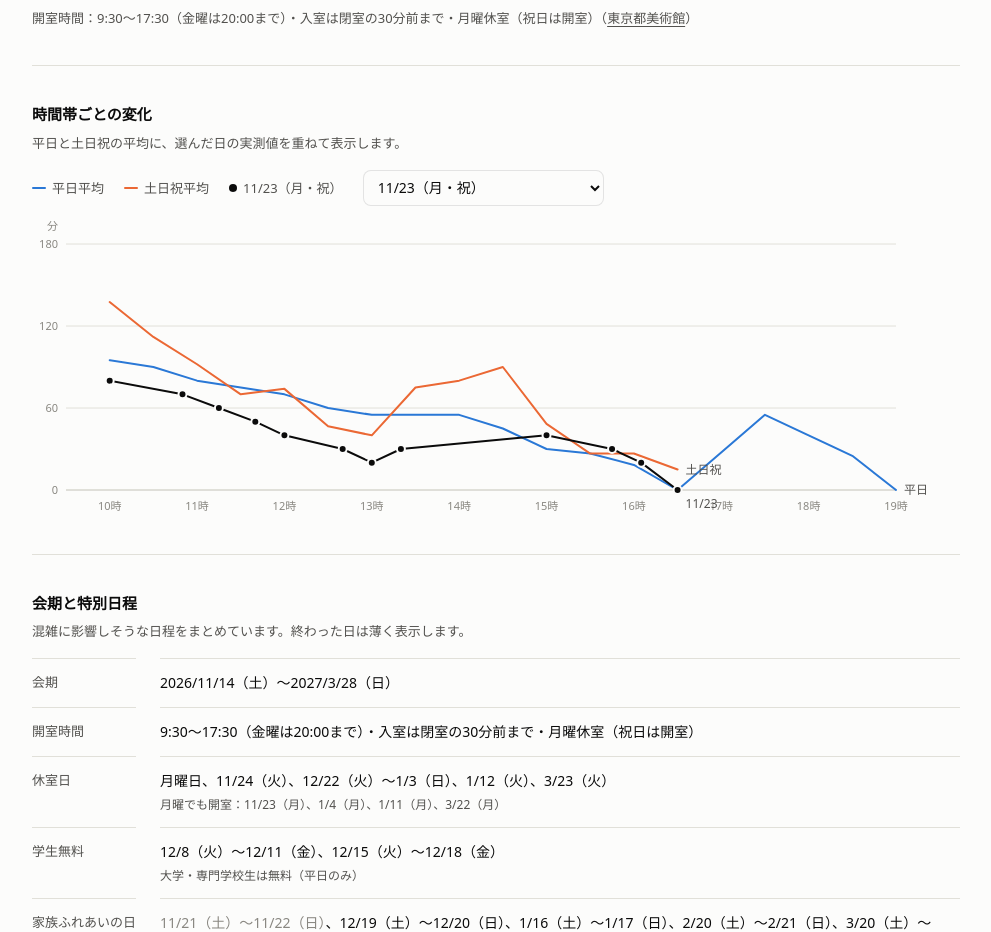
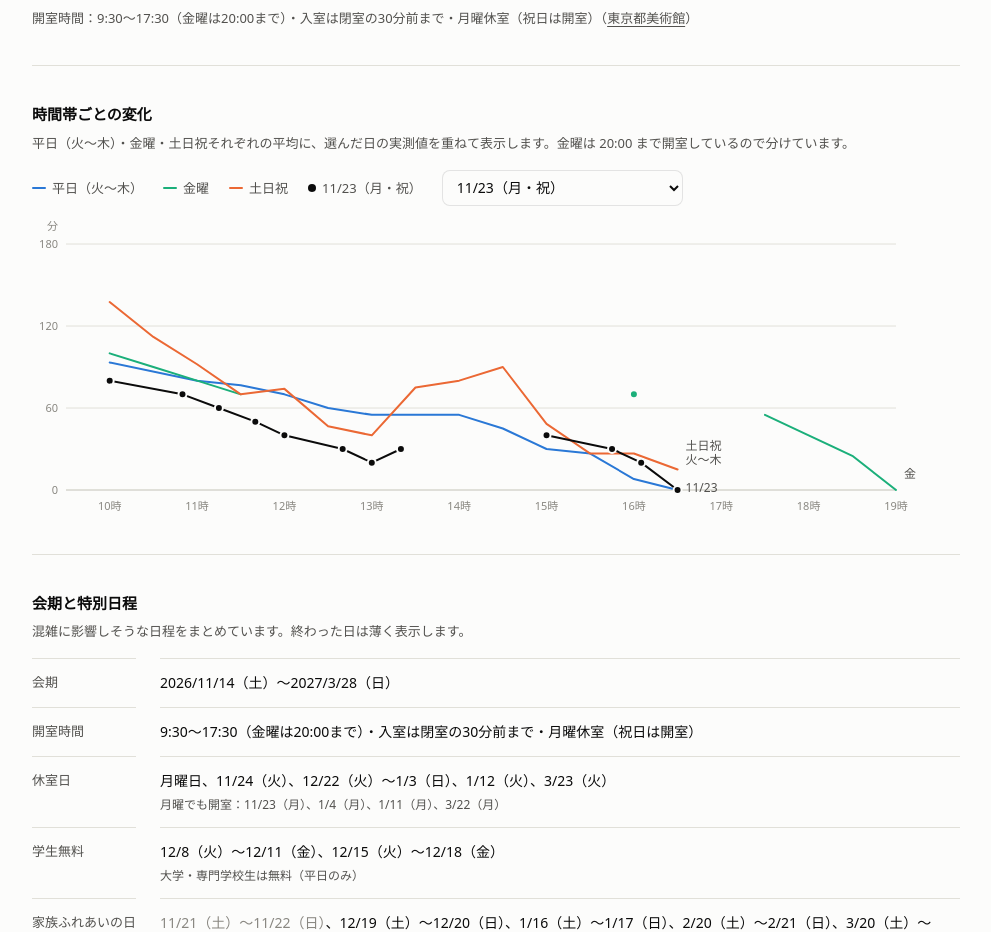
Before and after one commit to yoikoz/orsay-crowd, a website with bundled scripts: page index.html in a window 1280 px wide. Shown: the part 1080-2012 px from the top of the page, without its empty margins (144-1135 px from the left). Built offline with nearby package versions, Linux system fonts and the light colour scheme.

Commit message:
Split time-of-day chart into Tue-Thu, Friday, and weekend/holiday
- 推移グラフの平均を 平日（火〜木）・金曜・土日祝 の3系列に分割
- 1時間を超えてデータが空く区間は線を切り、孤立点は点で表示
- 右端の系列名がグラフ下端からはみ出さないよう調整

Co-Authored-By: Claude Opus 5.5 <noreply@anthropic.com>

```diff
--- a/index.html
+++ b/index.html
@@ -10,7 +10,7 @@
   color-scheme:light;
   --bg:#fcfcfb; --plane:#f2f2ef; --ink:#0b0b0b; --sub:#52514e; --muted:#898781;
   --grid:#e1e0d9; --axis:#c3c2b7; --border:rgba(11,11,11,.10);
-  --s1:#2a78d6; --s2:#eb6834; --ok:#006300; --ng:#d03b3b;
+  --s1:#2a78d6; --s2:#eb6834; --s3:#1baf7a; --ok:#006300; --ng:#d03b3b;
   --b0:#cde2fb; --b1:#9ec5f4; --b2:#5598e7; --b3:#2a78d6; --b4:#1c5cab; --b5:#0d366b;
   --f0:#0b0b0b; --f1:#0b0b0b; --f2:#fff; --f3:#fff; --f4:#fff; --f5:#fff;
 }
@@ -19,7 +19,7 @@
     color-scheme:dark;
     --bg:#1a1a19; --plane:#242423; --ink:#f0efec; --sub:#c3c2b7; --muted:#898781;
     --grid:#2c2c2a; --axis:#383835; --border:rgba(255,255,255,.10);
-    --s1:#3987e5; --s2:#d95926; --ok:#0ca30c; --ng:#e66767;
+    --s1:#3987e5; --s2:#d95926; --s3:#199e70; --ok:#0ca30c; --ng:#e66767;
     --b0:#0d366b; --b1:#184f95; --b2:#256abf; --b3:#3987e5; --b4:#6da7ec; --b5:#b7d3f6;
     --f0:#f0efec; --f1:#f0efec; --f2:#fff; --f3:#fff; --f4:#0b0b0b; --f5:#0b0b0b;
   }
@@ -28,7 +28,7 @@
   color-scheme:dark;
   --bg:#1a1a19; --plane:#242423; --ink:#f0efec; --sub:#c3c2b7; --muted:#898781;
   --grid:#2c2c2a; --axis:#383835; --border:rgba(255,255,255,.10);
-  --s1:#3987e5; --s2:#d95926; --ok:#0ca30c; --ng:#e66767;
+  --s1:#3987e5; --s2:#d95926; --s3:#199e70; --ok:#0ca30c; --ng:#e66767;
   --b0:#0d366b; --b1:#184f95; --b2:#256abf; --b3:#3987e5; --b4:#6da7ec; --b5:#b7d3f6;
   --f0:#f0efec; --f1:#f0efec; --f2:#fff; --f3:#fff; --f4:#0b0b0b; --f5:#0b0b0b;
 }
@@ -180,10 +180,11 @@ footer{max-width:960px;margin:0 auto;padding:0 16px 48px;font-size:12px;color:va
 
   <section aria-labelledby="h-curve">
     <h2 id="h-curve">時間帯ごとの変化</h2>
-    <p class="note">平日と土日祝の平均に、選んだ日の実測値を重ねて表示します。</p>
+    <p class="note">平日（火〜木）・金曜・土日祝それぞれの平均に、選んだ日の実測値を重ねて表示します。金曜は 20:00 まで開室しているので分けています。</p>
     <div class="bar">
-      <span class="key"><i style="background:var(--s1)"></i>平日平均</span>
-      <span class="key"><i style="background:var(--s2)"></i>土日祝平均</span>
+      <span class="key"><i style="background:var(--s1)"></i>平日（火〜木）</span>
+      <span class="key"><i style="background:var(--s3)"></i>金曜</span>
+      <span class="key"><i style="background:var(--s2)"></i>土日祝</span>
       <span class="key"><i class="dot" style="background:var(--ink)"></i><span id="selKey">選んだ日</span></span>
       <select id="day" aria-label="重ねて表示する日"></select>
     </div>
--- a/js/app.js
+++ b/js/app.js
@@ -189,24 +189,30 @@ function fillDays(list) {
   if (days.includes(cur)) $('day').value = cur;
 }
 
+// 推移グラフの平均系列。色は系列に固定（並び順で塗り替えない）。祝日の金曜は土日祝に入る
+const AVG_SERIES = [
+  { name: '平日平均（火〜木）', short: '火〜木', color: 'var(--s1)', f: p => !isWeekend(p) && p.dow !== 5 },
+  { name: '金曜平均', short: '金', color: 'var(--s3)', f: p => !isWeekend(p) && p.dow === 5 },
+  { name: '土日祝平均', short: '土日祝', color: 'var(--s2)', f: isWeekend },
+];
+
 function drawCurve() {
   const svg = $('curve'), W = svg.clientWidth, H = svg.clientHeight;
   if (!W) return;
   const list = all(), day = $('day').value;
   const dayP = list.find(p => p.date === day);
   $('selKey').textContent = dayP ? `${md(day)}（${dowLabel(dayP)}）` : '選んだ日';
-  const wk = bySlot(list, p => !isWeekend(p)).map(d => ({ x: d.s, ...d }));
-  const we = bySlot(list, isWeekend).map(d => ({ x: d.s, ...d }));
+  const avgs = AVG_SERIES.map(sr => ({ ...sr, pts: bySlot(list, sr.f).map(d => ({ x: d.s, ...d })) }));
   const sel = withEntry(list).filter(p => p.date === day)
     .map(p => { const [h, m] = p.time.split(':').map(Number); return { x: h * 2 + m / 30, v: p.entry, t: p.time }; });
-  if (!wk.length && !we.length && !sel.length) {
+  if (avgs.every(a => !a.pts.length) && !sel.length) {
     svg.innerHTML = `<text x="${W / 2}" y="${H / 2}" text-anchor="middle" fill="var(--sub)" font-size="13">記録がたまるとグラフが表示されます</text>`;
     curve = null; return;
   }
   const narrow = W < 520;
   const L = 34, R = narrow ? 52 : 64, T = 26, B = 28;
   const [x0, x1] = slotRange(list);
-  const vmax = Math.max(30, ...[...wk, ...we, ...sel].map(d => d.v));
+  const vmax = Math.max(30, ...[...avgs.flatMap(a => a.pts), ...sel].map(d => d.v));
   const step = vmax > 120 ? 60 : vmax > 60 ? 30 : 15;
   const yMax = Math.ceil(vmax / step) * step;
   const X = x => L + (x - x0) / (x1 - x0 || 1) * (W - L - R);
@@ -221,22 +227,35 @@ function drawCurve() {
   for (let h = Math.ceil(x0 / 2); h <= Math.floor(x1 / 2); h += narrow ? 2 : 1)
     g += `<text x="${X(h * 2)}" y="${H - 8}" text-anchor="middle" font-size="11" fill="var(--muted)">${h}時</text>`;
 
-  const path = (a, c) => a.length > 1 ? `<polyline points="${a.map(d => X(d.x) + ',' + Y(d.v)).join(' ')}" fill="none" stroke="${c}" stroke-width="2" stroke-linejoin="round" stroke-linecap="round"/>` : '';
+  // 1時間を超えてデータが空いたところでは線を切る（データのない区間を直線で補わない）
+  const segments = a => a.reduce((out, d, i) => {
+    if (i && d.x - a[i - 1].x > 2) out.push([]);
+    out[out.length - 1].push(d); return out;
+  }, [[]]).filter(s => s.length);
+  const line = (s, c) => `<polyline points="${s.map(d => X(d.x) + ',' + Y(d.v)).join(' ')}" fill="none" stroke="${c}" stroke-width="2" stroke-linejoin="round" stroke-linecap="round"/>`;
+  const path = (a, c) => segments(a).filter(s => s.length > 1).map(s => line(s, c)).join('');
   const dots = (a, c, r) => a.map(d => `<circle cx="${X(d.x)}" cy="${Y(d.v)}" r="${r}" fill="${c}" stroke="var(--bg)" stroke-width="2"/>`).join('');
-  g += path(wk, 'var(--s1)') + path(we, 'var(--s2)') + path(sel, 'var(--ink)');
-  g += dots(wk.length === 1 ? wk : [], 'var(--s1)', 4) + dots(we.length === 1 ? we : [], 'var(--s2)', 4) + dots(sel, 'var(--ink)', 4);
+  // 平均の線には点を打たない（前後とつながらない孤立した点だけ点で示す）。選んだ日は実測なので全点に打つ
+  for (const a of avgs) g += path(a.pts, a.color) + dots(segments(a.pts).filter(s => s.length === 1).flat(), a.color, 4);
+  g += path(sel, 'var(--ink)') + dots(sel, 'var(--ink)', 4);
 
   // 線の右端に系列名（重なったら上下にずらす）
-  const ends = [[wk, '平日', 'var(--s1)'], [we, '土日祝', 'var(--s2)'], [sel, md(day || '') || '', 'var(--ink)']]
+  const ends = [...avgs.map(a => [a.pts, a.short]), [sel, md(day || '') || '']]
     .filter(([a]) => a.length).map(([a, name]) => ({ name, y: Y(a[a.length - 1].v), x: X(a[a.length - 1].x) }))
     .sort((a, b) => a.y - b.y);
   for (let i = 1; i < ends.length; i++) if (ends[i].y - ends[i - 1].y < 14) ends[i].y = ends[i - 1].y + 14;
+  // 下にはみ出したら、下から上へ押し戻す
+  const yLimit = H - B - 2;
+  for (let i = ends.length - 1; i >= 0; i--) {
+    const lim = i === ends.length - 1 ? yLimit : ends[i + 1].y - 14;
+    if (ends[i].y > lim) ends[i].y = lim;
+  }
   g += ends.map(e => `<text x="${e.x + 8}" y="${e.y + 4}" font-size="12" fill="var(--sub)">${esc(e.name)}</text>`).join('');
 
   g += `<line id="xh" y1="${T}" y2="${H - B}" stroke="var(--axis)" stroke-width="1" visibility="hidden"/>`;
   g += `<rect x="${L}" y="${T}" width="${W - L - R}" height="${H - T - B}" fill="transparent" id="hit"/>`;
   svg.innerHTML = g;
-  curve = { wk, we, sel, X, x0, x1, L, R, W, day };
+  curve = { avgs, sel, X, x0, x1, L, R, W, day };
   if (cursor != null) moveCursor(cursor);
 }
 
@@ -245,13 +264,10 @@ function moveCursor(s, cx, cy) {
   s = Math.max(curve.x0, Math.min(curve.x1, s)); cursor = s;
   const xh = $('xh'), x = curve.X(s);
   xh.setAttribute('x1', x); xh.setAttribute('x2', x); xh.setAttribute('visibility', 'visible');
-  const at = a => a.find(d => d.s === s);
-  const w = at(curve.wk), e = at(curve.we);
   const d = curve.sel.filter(p => Math.floor(p.x) === s);
   const row = (c, name, v) => `<div><span class="k" style="background:${c}"></span>${name}　<b>${v}</b></div>`;
   const html = `<div>${slotLabel(s)}〜${slotLabel(s + 1)}</div>`
-    + row('var(--s1)', '平日平均', w ? `${Math.round(w.v)}分（${w.n}件）` : '—')
-    + row('var(--s2)', '土日祝平均', e ? `${Math.round(e.v)}分（${e.n}件）` : '—')
+    + curve.avgs.map(a => { const w = a.pts.find(p => p.s === s); return row(a.color, a.name, w ? `${Math.round(w.v)}分（${w.n}件）` : '—'); }).join('')
     + row('var(--ink)', esc(md(curve.day || '')) || '選んだ日', d.length ? d.map(p => `${p.t} ${p.v}分`).join('、') : '—');
   const r = $('curve').getBoundingClientRect();
   showTip(html, cx ?? r.left + x, cy ?? r.top + 40);
```
